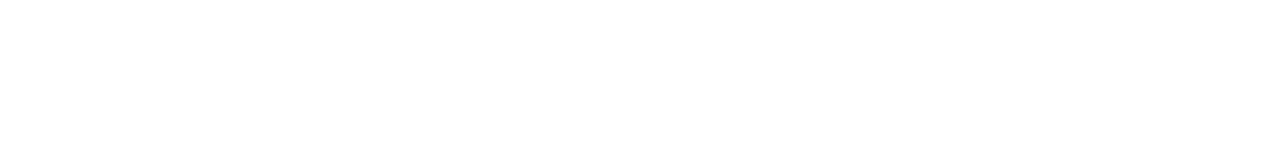
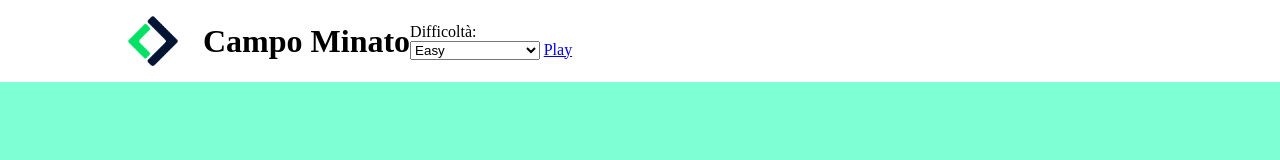
Before and after one commit to aciernoantonio/js-campominato-grid, a plain HTML site: page index.html in a window 1280 px wide. Drawn offline with Linux system fonts and the light colour scheme.

Commit message:
add log test for my function

```diff
--- /dev/null
+++ b/assets/css/style.css
@@ -0,0 +1,30 @@
+*{
+    padding: 0;
+    margin: 0;
+    box-sizing: border-box;
+}
+
+body{
+    background-color: aquamarine;
+}
+
+#site_header{
+    background-color: white;
+}
+
+.container{
+    width: 80%;
+    margin: auto;
+    display: flex;
+    align-items: center;
+}
+
+.logo_img{
+    margin: 1rem 0;
+    width: 50px;
+    margin-right: 25px;
+}
+
+#level{
+    width: 75%;
+}
--- a/assets/js/main.js
+++ b/assets/js/main.js
@@ -0,0 +1,21 @@
+//Genera una griglia di gioco in base alla difficoltà
+
+let playElement = document.getElementById("play");
+
+playElement = document.addEventListener("click", difficultLevel)
+
+
+
+
+function difficultLevel(){
+    let valore = document.getElementById("level").value;
+
+    if (valore == "easy") {
+        console.log("è facile");
+
+    } else if (valore == "medium") {
+        console.log("è medio");
+    } else if (valore == "hard") {
+        console.log("è hard");
+    }
+}
--- a/index.html
+++ b/index.html
@@ -5,8 +5,47 @@
     <meta http-equiv="X-UA-Compatible" content="IE=edge">
     <meta name="viewport" content="width=device-width, initial-scale=1.0">
     <title>Document</title>
+
+    <link rel="stylesheet" href="./assets/css/style.css">
+
 </head>
 <body>
+
+    <header id="site_header">
+
+        <div class="container">
+
+            <img src="./assets/img/logo.png" class="logo_img">
+            <h1 class="logo_text">Campo Minato</h1>
+
+
+            <form class="difficult" action="" method="post">
+
+                <span>Difficoltà: </span>
+                <select name="level" id="level">
+                    <option value="easy">Easy</option>
+                    <option value="medium">Medium</option>
+                    <option value="hard">Hard</option>
+                </select>
+                <a href="#" id="play">Play</a>
+
+            </form>
+
+        </div>
+
+
+    </header>
+    <!-- /#site_header -->
+
+    <main id="site_main">
+
+
+
+    </main>
+    <!-- /#site_main -->
+
+    <footer id="site_footer"></footer>
+    <!-- /#site_footer -->
 
     <script src="./assets/js/main.js"></script>
 
```
Also changed, not shown: assets/img/logo.png (added).
